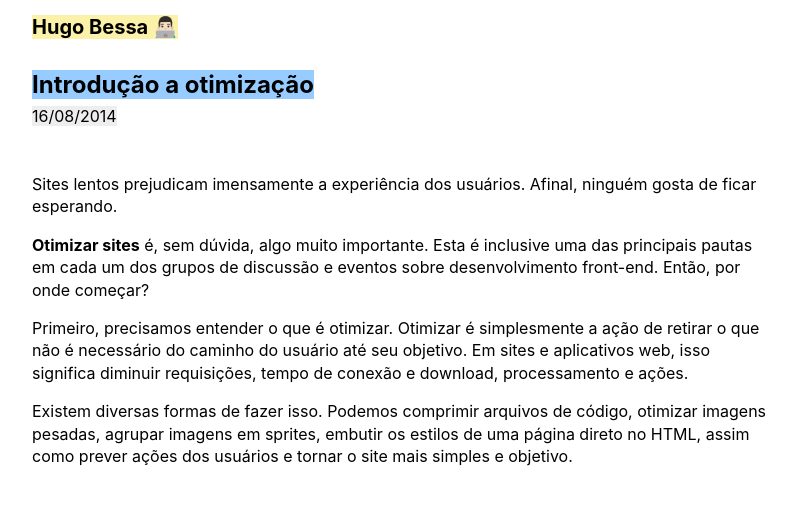
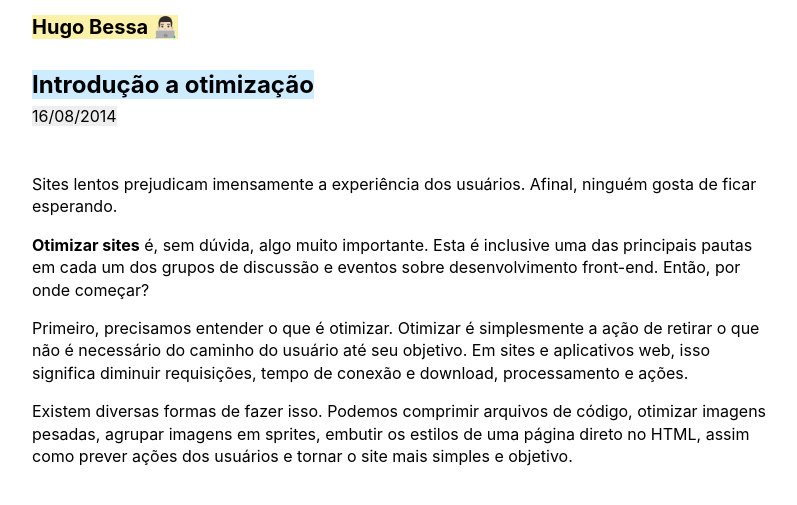
Before and after one commit to hugobessaa/hugobessaa.github.io, a Jekyll site: the page built from _posts/2014-8-16-introducao-a-otimizacao.md, in a window 1280 px wide. Shown: the top 505 px of the page, without its empty margins (240-1037 px from the left). Built offline with Jekyll 4.4.1, drawn with Linux system fonts in a browser that asks for light colours.

Commit message:
Fix blue color for post title

```diff
--- a/_layouts/post.html
+++ b/_layouts/post.html
@@ -12,7 +12,7 @@ layout: default
       </h2>
     </div>
     <div class='mb2'>
-      <h1 class='f3 di bg-light-blue'>
+      <h1 class='f3 di bg-lightest-blue'>
         <a class='link black dim' href='{{site.url}}{{page.url}}'>
           {{page.title}}
         </a>
```
